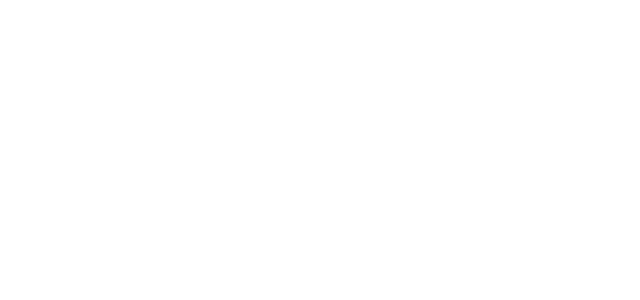
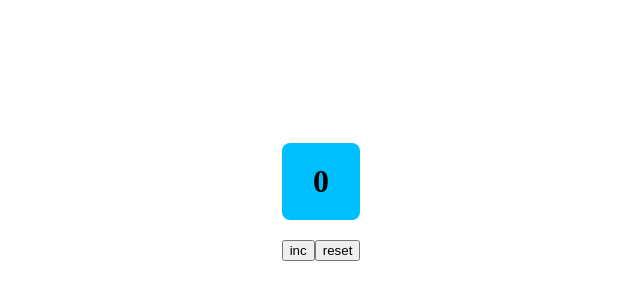
Before and after one commit to VanoKi/counter, a React (Vite) app: page / in a window 1280 px wide. Shown: the part 198-498 px from the top of the page, without its empty margins (319-959 px from the left). Built offline with nearby package versions, Linux system fonts and the light colour scheme.

Commit message:
feat: add mark up and styles

```diff
--- a/src/App.tsx
+++ b/src/App.tsx
@@ -5,7 +5,17 @@ function App() {
   const [] = useState()
 
   return (
-    <div></div>
+    <>
+      <div className={'counter'}>
+        <div className={'counter-display'}>
+          0
+        </div>
+        <div className={'button-panel'}>
+          <button className={'counter-button'}>inc</button>
+          <button className={'counter-button'}>reset</button>
+        </div>
+      </div>
+    </>
   )
 }
 
--- a/src/index.css
+++ b/src/index.css
@@ -3,4 +3,8 @@ body {
   display: flex;
   min-width: 320px;
   min-height: 100vh;
+
+  display: flex;
+  justify-content: center;
+  align-items: center;
 }
```
